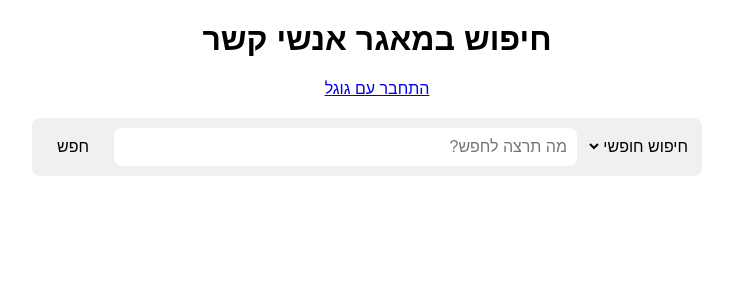
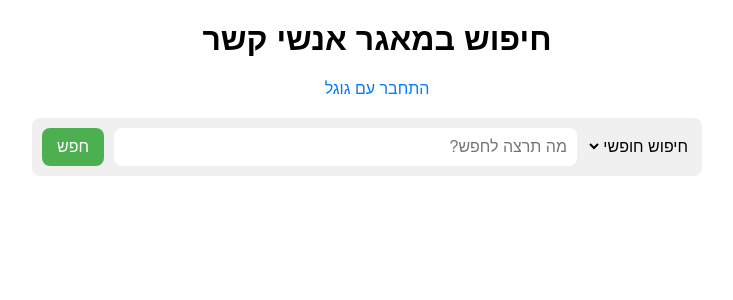
Before and after one commit to Rozenzwaige/phoneindex, a Flask app: template templates/index.html in a window 1280 px wide. Shown: the top 300 px of the page, without its empty margins (263-996 px from the left). Run offline with Flask 3, Linux system fonts and the light colour scheme; the template is opened without the code that fills it, so the values that code supplies are empty.

Commit message:
index.html

```diff
--- a/templates/index.html
+++ b/templates/index.html
@@ -10,6 +10,8 @@
             font-family: Arial, sans-serif;
             direction: rtl;
             background-color: #fff;
+            margin: 0;
+            padding: 0;
         }
 
         .container {
@@ -38,6 +40,7 @@
 
         input[type="text"] {
             width: 100%;
+            max-width: 100%;
             padding: 10px;
             background: white;
             border-radius: 8px;
@@ -46,17 +49,38 @@
         button {
             cursor: pointer;
             padding: 10px 15px;
+            background-color: #4CAF50;
+            color: white;
+            border-radius: 8px;
+            transition: background-color 0.3s;
+        }
+
+        button:hover {
+            background-color: #45a049;
+        }
+
+        .login-link {
+            display: block;
+            margin-top: 10px;
+            font-size: 16px;
+            text-decoration: none;
+            color: #007bff;
+        }
+
+        .login-link:hover {
+            text-decoration: underline;
         }
     </style>
 </head>
 <body>
     <h1>חיפוש במאגר אנשי קשר</h1>
 
+    <!-- הוספתי את הצ'ק אם המשתמש מחובר כאן בקוד -->
     {% if user.is_authenticated %}
-    <p>שלום, {{ user.name }}! <a href="{{ url_for('logout') }}">התנתק</a></p>
-{% else %}
-    <a href="{{ url_for('login') }}">התחבר עם גוגל</a>
-{% endif %}
+        <p>שלום, {{ user.name }}! <a href="{{ url_for('logout') }}">התנתק</a></p>
+    {% else %}
+        <a class="login-link" href="{{ url_for('login') }}">התחבר עם גוגל</a>
+    {% endif %}
 
     <div class="container">
         <form action="/search" method="GET">
@@ -66,7 +90,7 @@
                     <option value="name">שם</option>
                     <option value="title">טייטל</option>
                 </select>
-                <input type="text" name="query" placeholder="מה תרצה לחפש?">
+                <input type="text" name="query" placeholder="מה תרצה לחפש?" required>
                 <button type="submit">חפש</button>
             </div>
         </form>
```
